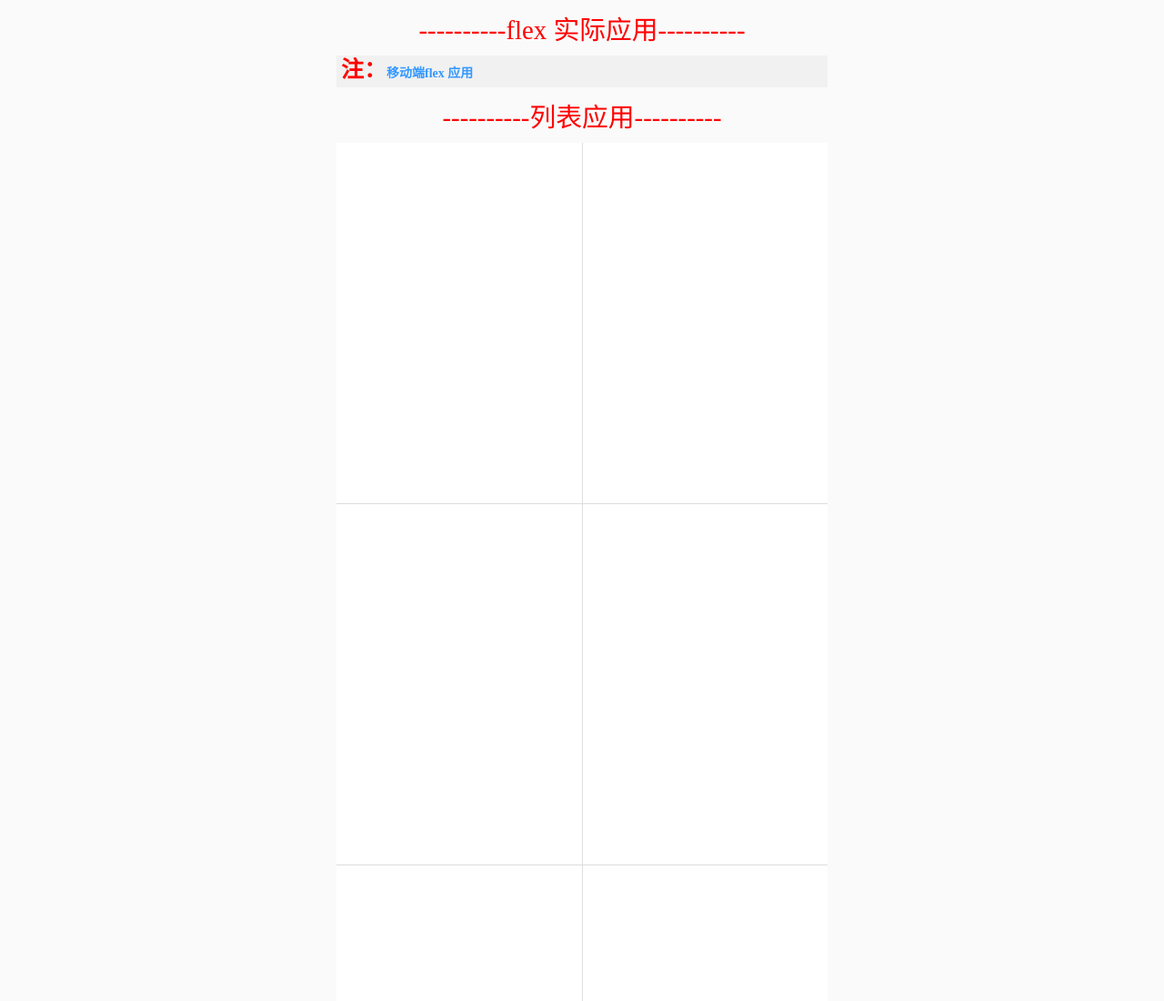
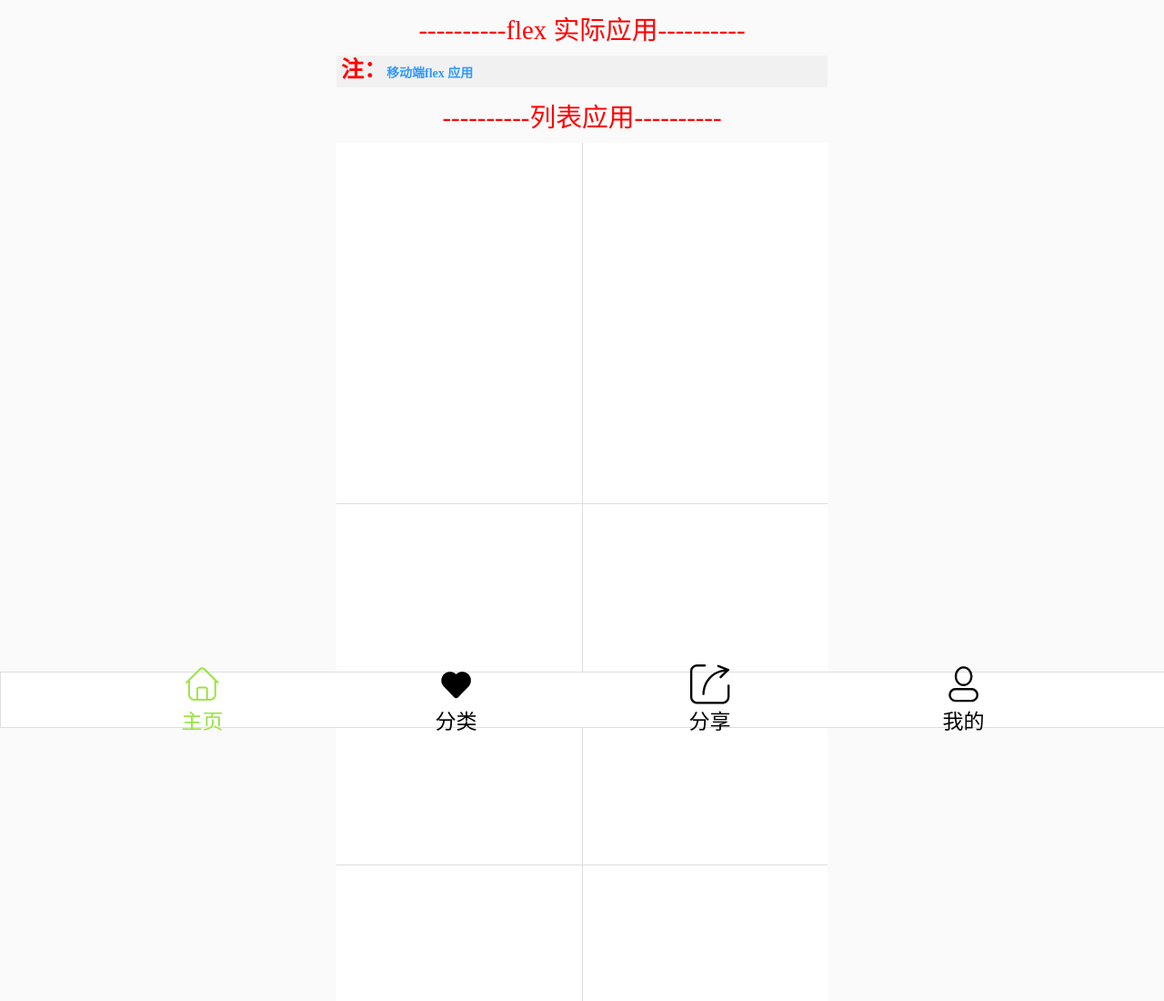
Before and after one commit to wsp971/mobilPageBuild, a website: page html/src/practice/flex_application.html in a window 1280 px wide. Shown: the top 1100 px of the page at 91% size. Drawn offline with nearby package versions, Linux system fonts and the light colour scheme; files that its build step writes are made by us from their sources.

Commit message:
gulp-commitMon Apr 16 2018 22:58:43 GMT+0800 (CST)
gulp-task

```diff
--- a/html/src/practice/flex_application.html
+++ b/html/src/practice/flex_application.html
@@ -32,6 +32,12 @@
             <div class="item"></div>
             <div class="item"></div>
         </div>
+        <div class="footer">
+            <div class="item cur"><span class="name"><i class="font-class icon-home"></i><br>主页</span></div>
+            <div class="item"><span class="name"><i class="font-class icon-collect"> </i><br>分类</span></div>
+            <div class="item"><span class="name"><i class="font-class icon-share"> </i><br>分享</span></div>
+            <div class="item"><span class="name"><i class="font-class icon-user"> </i><br>我的</span></div>
+        </div>
     </div>
 
 </body>
--- a/sass/practice/flex_application.scss
+++ b/sass/practice/flex_application.scss
@@ -1,6 +1,7 @@
 @import "../public/reset";
 @import "../public/public";
 @import "../public/practice";
+@import "../practice/icon";
 
 @include rem_query;
 
@@ -35,3 +36,38 @@
 	}
   }
 }
+
+
+.footer{
+  display:flex;
+  height: 60px;
+  width:100%;
+  justify-content: space-evenly;
+  background: #ffffff;
+  position: fixed;
+  bottom:0;
+  left:0;
+  border: 1px solid #ddd;
+  .item{
+	background: #fff;
+	width: rem(80);
+	text-align: center;
+	display: flex;
+	justify-content: center;
+	align-items: center;
+	&.cur{
+	  	color: #98e440;
+	}
+	i{
+	   font-size: rem(30);
+	   width: rem(30);
+	   height: rem(30);
+	   line-height: rem(30);
+	}
+	.name{
+	   display:block;
+	   font-size: rem(16);
+	   //color: #ddd;
+	}
+  }
+}
```
